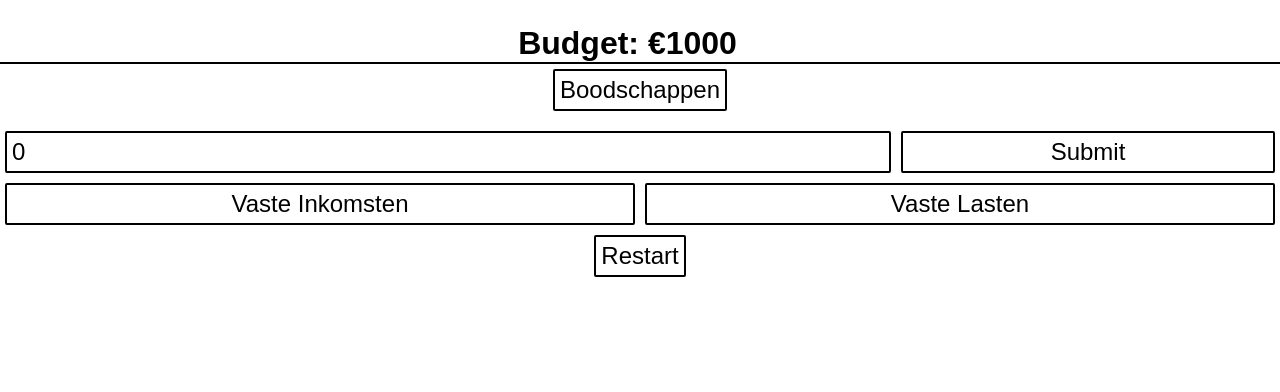
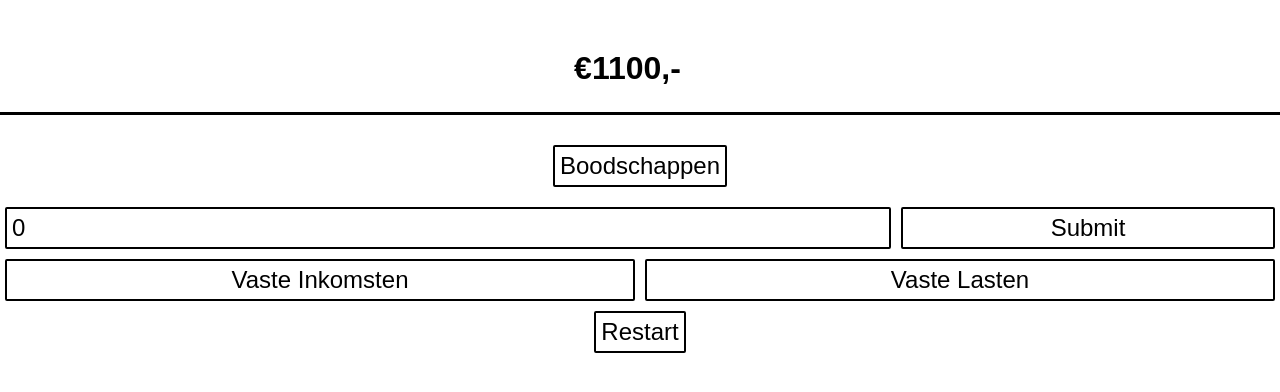
Before and after one commit to Axisas/OpJezelf, a plain HTML site: page index.html in a window 1280 px wide. Drawn offline with Linux system fonts and the light colour scheme.

Commit message:
changed starting budget to 1100 from 1000

```diff
--- a/index.html
+++ b/index.html
@@ -8,8 +8,10 @@
   </head>
   <body>
     <div class="budget">
-      <h1>Budget: €</h1>
+      <h1>€</h1>
       <h1 id="money">0</h1>
+      <h1>,-</h1>
+      <!-- Could make some code to allow decimals, is not necessary for now however -->
       <h1 id="moneychanged">0</h1>
     </div>
 
--- a/main.css
+++ b/main.css
@@ -14,11 +14,12 @@ body {
 }
 
 .budget {
-  padding-top: 25px;
-  margin: 0px;
+  padding-top: 50px;
+  padding-bottom: 25px;
+  margin-bottom: 25px;
   width: 100%;
   height: 8%;
-  border-bottom: 2px solid black;
+  border-bottom: 3px solid black;
   background-color: white;
   display: flex;
   text-align: center;
--- a/script.js
+++ b/script.js
@@ -1,5 +1,5 @@
 // 1000 is de standaard beginwaarde
-let moneyValue = 1000;
+let moneyValue;
 
 // i is used in the Interval as a counter
 let i = 0;
@@ -15,7 +15,7 @@ let charges = document.getElementById("charges");
 let submit = document.getElementById("submit");
 
 function restartApp() {
-  moneyValue = 1000;
+  moneyValue = 1100;
   moneyText.innerHTML = moneyValue;
   // sets a placeholder value;
   moneyUpdateText.innerHTML = 100;
@@ -49,7 +49,6 @@ const lastenValues = [-260, -430, -130, -50, -60, -125, -20];
 // ];
 
 // Adds eventlisteners to the buttons
-
 groceries.addEventListener("pointerdown", function () {
   setTimeout(changeMoneyValueOnce, 300, -45);
   disableInteractables();
@@ -73,7 +72,6 @@ submit.addEventListener("pointerdown", function () {
 });
 
 function changeBalance(Values) {
-  moneyUpdateText.innerHTML = "";
   if (Values[i]) {
     moneyUpdateText.style.visibility = "visible";
     if (Values[i] > 0) {
@@ -81,6 +79,7 @@ function changeBalance(Values) {
       moneyUpdateText.innerHTML = "+";
     } else {
       moneyUpdateText.style.color = "darkred";
+      moneyUpdateText.innerHTML = "";
     }
     moneyValue += Values[i];
     moneyUpdateText.innerHTML += Values[i];
@@ -96,6 +95,7 @@ function changeBalance(Values) {
   } else {
     clearInterval(changeMoney);
     checkBalance();
+    enableInteractables();
   }
 }
 
@@ -114,7 +114,7 @@ function changeMoneyValueOnce(value) {
   setTimeout(checkBalance, 500);
 }
 
-// disables the buttons for a while after clicking something,
+// disables the buttons after clicking something, until done changing values
 // this is to prevent breaking everything
 function disableInteractables() {
   moneyInputField.disabled = true;
@@ -139,5 +139,4 @@ function checkBalance() {
   } else {
     moneyText.style.color = "black";
   }
-  enableInteractables();
 }
```
